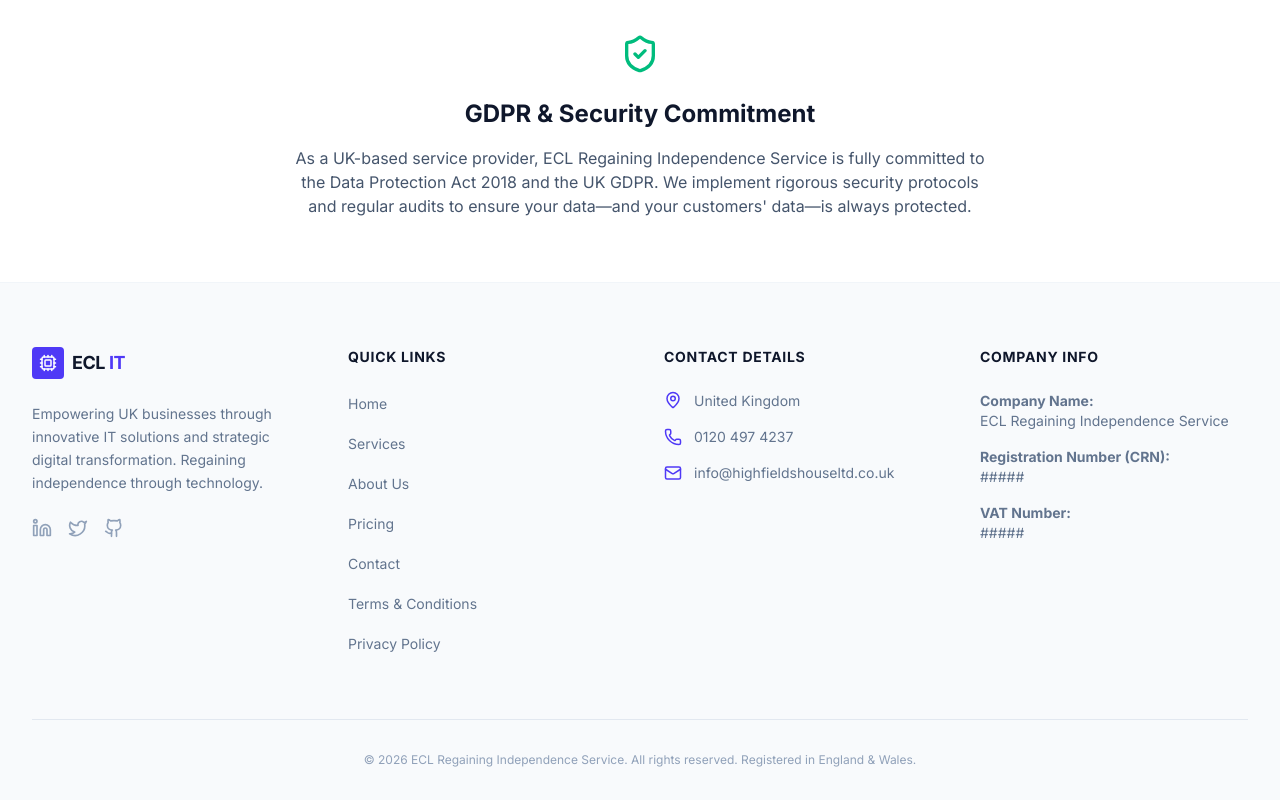
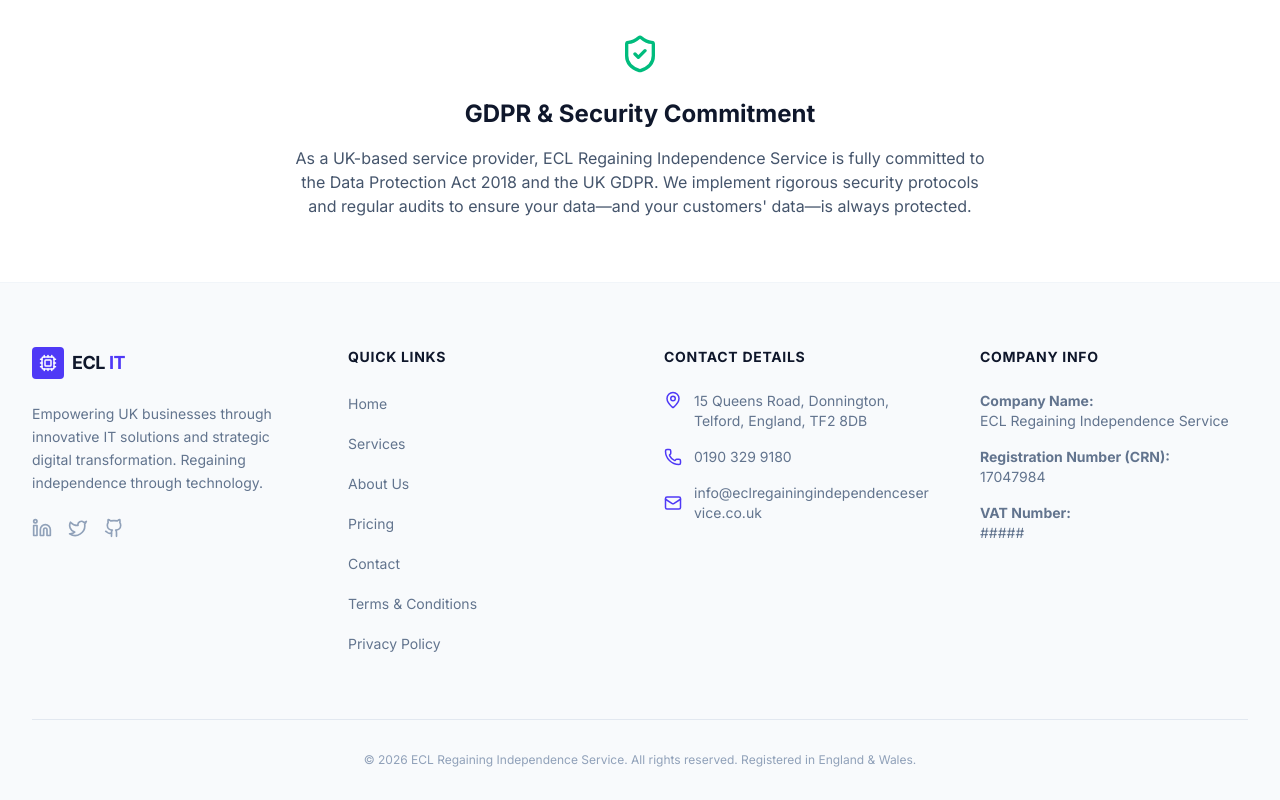
Before and after one commit to consultancy-outfit/100IT-SALESITES-001, a React (Vite) app: page /about in a window 1280 px wide. Shown: the part 2998-3798 px from the top of the page. Built offline with nearby package versions, Linux system fonts and the light colour scheme.

Commit message:
Update constants.ts
Contact information updated

```diff
--- a/src/constants.ts
+++ b/src/constants.ts
@@ -1,9 +1,9 @@
 export const COMPANY_DETAILS = {
   name: "ECL Regaining Independence Service",
-  address: "United Kingdom",
-  crn: "#####",
-  phone: "0120 497 4237",
-  email: "info@highfieldshouseltd.co.uk",
+  address: "15 Queens Road, Donnington, Telford, England, TF2 8DB",
+  crn: "17047984",
+  phone: "0190 329 9180",
+  email: "info@eclregainingindependenceservice.co.uk",
   hours: "#####",
   vat: "#####"
 };
```
